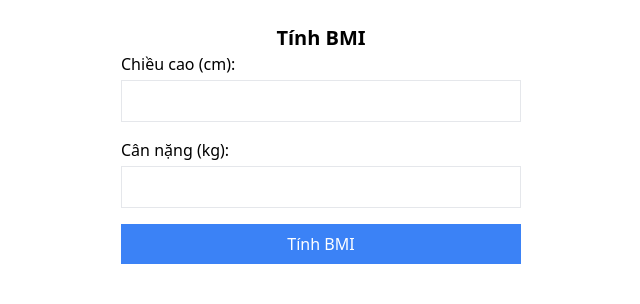
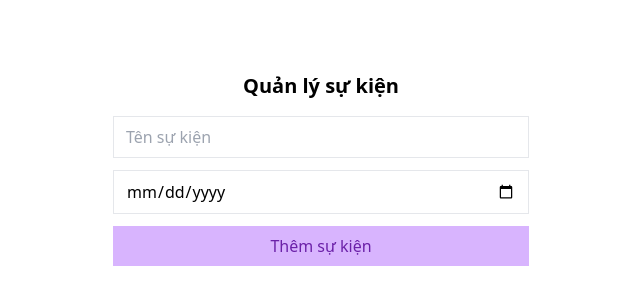
Before and after one commit to NguyenMinh-cn/PhatTrienGiaoDien_DHCN, a React (Vite) app in the folder tuan9/tuan9/: page / in a window 1280 px wide. Shown: the top 304 px of the page, without its empty margins (319-959 px from the left). Built offline with nearby package versions, Linux system fonts and the light colour scheme.

Commit message:
9. Quan ly su kien

```diff
--- /dev/null
+++ b/tuan9/tuan9/src/EventManager.jsx
@@ -0,0 +1,97 @@
+import React, { useState } from 'react';
+
+function EventManager() {
+    const [events, setEvents] = useState([]); // Danh sách sự kiện
+    const [tenSuKien, setTenSuKien] = useState('');
+    const [ngay, setNgay] = useState('');
+    const [dangSua, setDangSua] = useState(null); // Chỉ số sự kiện đang sửa
+
+    const handleSubmit = (e) => {
+        e.preventDefault();
+        if (!tenSuKien || !ngay) return;
+
+        const suKien = { ten: tenSuKien, ngay };
+
+        if (dangSua !== null) {
+            // Cập nhật sự kiện
+            const moi = [...events];
+            moi[dangSua] = suKien;
+            setEvents(moi);
+            setDangSua(null);
+        } else {
+            // Thêm mới
+            setEvents([...events, suKien]);
+        }
+
+        setTenSuKien('');
+        setNgay('');
+    };
+
+    const handleSua = (index) => {
+        const suKien = events[index];
+        setTenSuKien(suKien.ten);
+        setNgay(suKien.ngay);
+        setDangSua(index);
+    };
+
+    const handleXoa = (index) => {
+        const moi = events.filter((_, i) => i !== index);
+        setEvents(moi);
+    };
+
+    return (
+        <div className="max-w-md mx-auto mt-10 p-4">
+            <h2 className="text-xl font-bold text-center my-4">
+                Quản lý sự kiện
+            </h2>
+
+            <form onSubmit={handleSubmit} className="space-y-3 mb-5">
+                <input
+                    type="text"
+                    placeholder="Tên sự kiện"
+                    value={tenSuKien}
+                    onChange={(e) => setTenSuKien(e.target.value)}
+                    className="w-full border px-3 py-2"
+                />
+                <input
+                    type="date"
+                    value={ngay}
+                    onChange={(e) => setNgay(e.target.value)}
+                    className="w-full border px-3 py-2"
+                />
+                <button
+                    type="submit"
+                    className="w-full bg-purple-300 text-purple-800 py-2">
+                    {dangSua !== null ? 'Cập nhật sự kiện' : 'Thêm sự kiện'}
+                </button>
+            </form>
+
+            <ul className="space-y-2">
+                {events.map((sk, index) => (
+                    <li
+                        key={index}
+                        className="bg-orange-100 p-3 flex justify-between items-center">
+                        <div>
+                            <p>{sk.ten}</p>
+                            <p>{sk.ngay}</p>
+                        </div>
+                        <div className="space-x-2">
+                            <button
+                                onClick={() => handleSua(index)}
+                                className="bg-emerald-500 px-2 py-1">
+                                Sửa
+                            </button>
+                            <button
+                                onClick={() => handleXoa(index)}
+                                className="bg-red-500 px-2 py-1">
+                                Xóa
+                            </button>
+                        </div>
+                    </li>
+                ))}
+            </ul>
+        </div>
+    );
+}
+
+export default EventManager;
--- a/tuan9/tuan9/src/main.jsx
+++ b/tuan9/tuan9/src/main.jsx
@@ -6,12 +6,13 @@ import UsersList from './features/users/UsersList';
 import store from './redux/store';
 import BT_redux from './BT_redux';
 import BmiCalculator from './BmiCalculator';
+import EventManager from './EventManager';
 
 createRoot(document.getElementById('root')).render(
     <StrictMode>
         {/* <Provider store={store}>
             <BT_redux />
         </Provider> */}
-        <BmiCalculator />
+        <EventManager />
     </StrictMode>
 );
```
